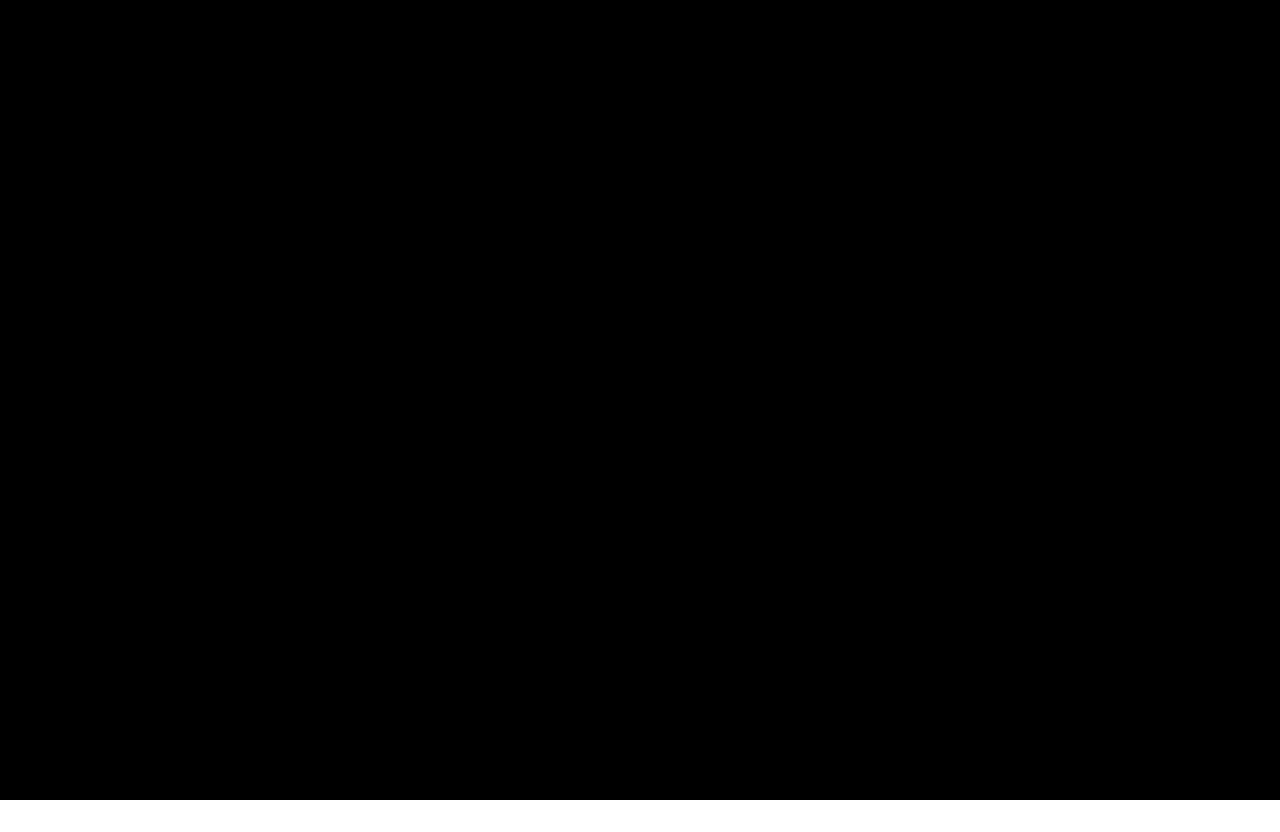
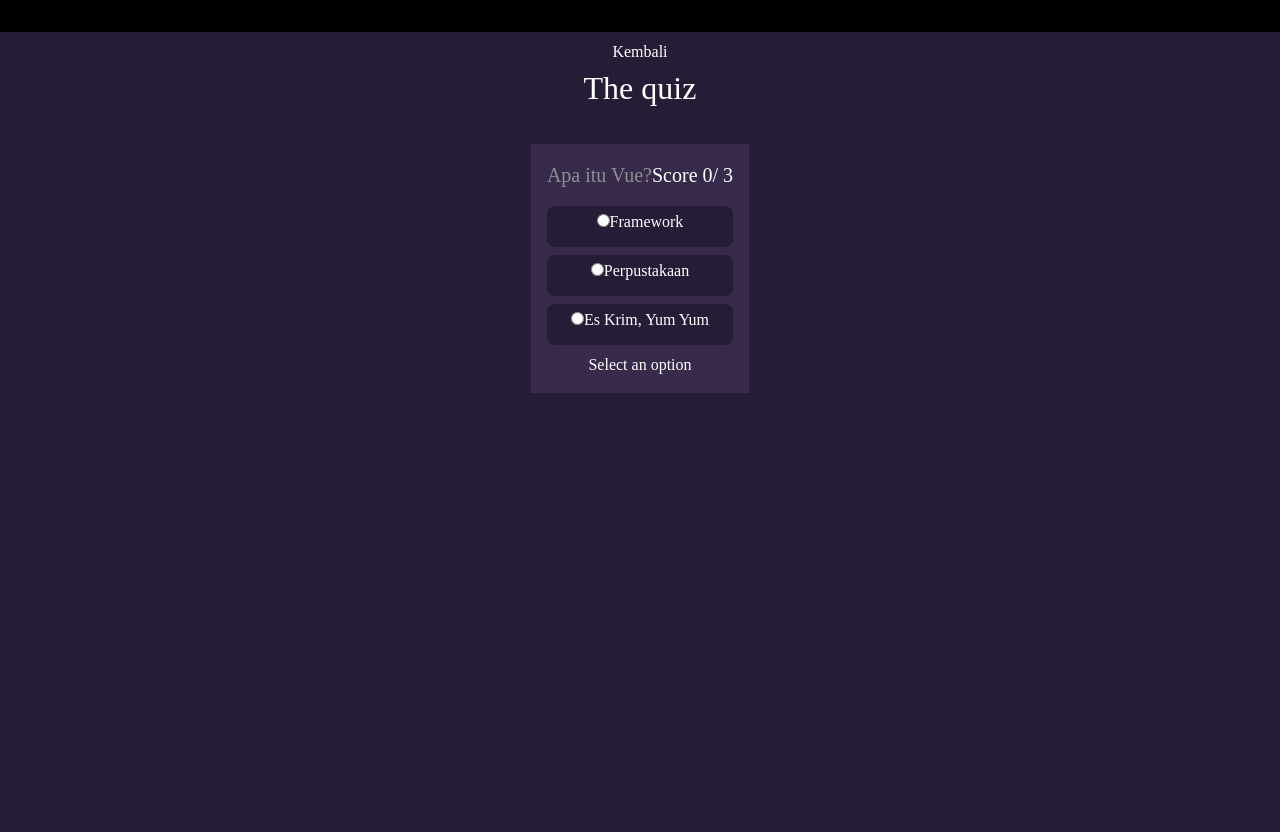
Before and after one commit to knispel987/Tic-Tac-Toe, a Vue app: page /gamequiz in a window 1280 px wide. Before the commit this address had no page. Before the commit the page ends 800 px from the top, so only its background shows below. Built offline with nearby package versions, Linux system fonts and the light colour scheme.

Commit message:
Menambahkan Konsep Game Quiz

```diff
--- a/src/components/Game3x3.vue
+++ b/src/components/Game3x3.vue
@@ -65,6 +65,11 @@
       to="/game4x4"
       >Ganti Jadi 4x4
     </RouterLink>
+    <RouterLink
+      class="px-4 py-2 bg-pink-500/20 rounded uppercase font-bold hover:bg-pink-600 duration-300"
+      to="/gamequiz"
+      >Game Quiz
+    </RouterLink>
   </div>
   <section>
     <!-- The Game -->
--- /dev/null
+++ b/src/components/GameQuiz.vue
@@ -0,0 +1,128 @@
+<script setup>
+import { RouterLink } from "vue-router";
+import { ref, computed } from "vue";
+
+const questions = ref([
+  {
+    question: "Apa itu Vue?",
+    answer: 0,
+    options: ["Framework", "Perpustakaan", "Es Krim, Yum Yum"],
+    selected: null,
+  },
+  {
+    question: "Apa itu Vuex?",
+    answer: 1,
+    options: ["Framework", "State Management Library", "Es Krim, Yum Yum"],
+    selected: null,
+  },
+  {
+    question: "Apa fungsi Vue-Router?",
+    answer: 2,
+    options: ["Framework", "Perpustakaan", "Routing library buat Vue JS"],
+    selected: null,
+  },
+]);
+
+const quizCompleted = ref(false);
+const currentQuestion = ref(0);
+const score = computed(() => {
+  let value = 0;
+  questions.value.map((q) => {
+    if (q.selected == q.answer) {
+      value++;
+    }
+  });
+  return value;
+});
+
+const getCurrentQuestion = computed(() => {
+  let question = questions.value[currentQuestion.value];
+  questions.index = currentQuestion.value;
+  return question;
+});
+
+const SetAnswer = (evt) => {
+  questions.value[currentQuestion.value].selected = evt.target.value;
+  evt.target.value = null;
+};
+
+const NextQuestion = () => {
+  if (currentQuestion.value < questions.value.length - 1) {
+    currentQuestion.value++;
+  } else {
+    quizCompleted.value = true;
+  }
+};
+</script>
+
+<template>
+  <div class="m-0 p-0 box-border font-[Montserrat] bg-[#271c36] text-white min-h-screen">
+    <div class="flex flex-col items-center justify-center p-2">
+      <div class="">
+        <Router-Link to="/">Kembali</Router-Link>
+        <!-- da quiz -->
+        <h1 class="text-[2rem] mb-[2rem] text-center">The quiz</h1>
+        <section
+          class="bg-[#382a4b] p-[1rem] w-[100%] max-w-[640px]"
+          v-if="!quizCompleted"
+        >
+          <div class="flex justify-between mb-[1rem] rounded-sm">
+            <span class="text-[#8f8f8f] text-[1.25rem]">{{
+              getCurrentQuestion.question
+            }}</span>
+            <span class="text-white text-[1.25rem]"
+              >Score {{ score }}/ {{ questions.length }}</span
+            >
+          </div>
+          <div class="">
+            <label
+              class="block p-1 bg-[#271c36] mb-[0.5rem] rounded-[0.5rem]"
+              v-for="(option, index) in getCurrentQuestion.options"
+              :key="index"
+              :class="`option hover:bg-[#2d213f] ${
+                getCurrentQuestion.selected == index
+                  ? index == getCurrentQuestion.answer
+                    ? 'bg-[#2cce7d] hover:bg-[#2cce7d]'
+                    : 'bg-[#e40e0e] hover:bg-[#e40e0e]'
+                  : ''
+              } ${
+                getCurrentQuestion.selected != null &&
+                index != getCurrentQuestion.selected
+                  ? 'opacity-[0.5]'
+                  : ''
+              }`"
+            >
+              <input
+                class="mb-[1rem]"
+                type="radio"
+                :name="getCurrentQuestion.index"
+                :value="index"
+                v-model="getCurrentQuestion.selected"
+                :disabled="getCurrentQuestion.selected"
+                @change="SetAnswer"
+              /><span>{{ option }}</span></label
+            >
+          </div>
+
+          <button class="" @click="NextQuestion" :disabled="!getCurrentQuestion.selected">
+            {{
+              getCurrentQuestion.index == questions.length - 1
+                ? "Finish"
+                : getCurrentQuestion.selected == null
+                ? "Select an option"
+                : "Next question"
+            }}
+          </button>
+        </section>
+        <section v-else>
+          <h2>you have finished da quiz</h2>
+          <p>Your score is {{ score }} / {{ questions.length }}</p>
+        </section>
+        <!-- end quiz -->
+      </div>
+    </div>
+    <section>
+      <div></div>
+    </section>
+  </div>
+</template>
--- a/src/router/index.js
+++ b/src/router/index.js
@@ -1,6 +1,7 @@
 import { createRouter, createWebHistory } from "vue-router";
 import Game3x3 from "../components/Game3x3.vue";
 import Game4x4 from "../components/Game4x4.vue";
+import GameQuiz from "../components/GameQuiz.vue"
 
 const router = createRouter({
  history: createWebHistory(import.meta.env.BASE_URL),
@@ -15,6 +16,11 @@
    name: "Game4x4",
    component: Game4x4,
   },
+  {
+   path: "/gamequiz",
+   name: "GameQuiz",
+   component: GameQuiz,
+  },
  ],
 });
 
```
